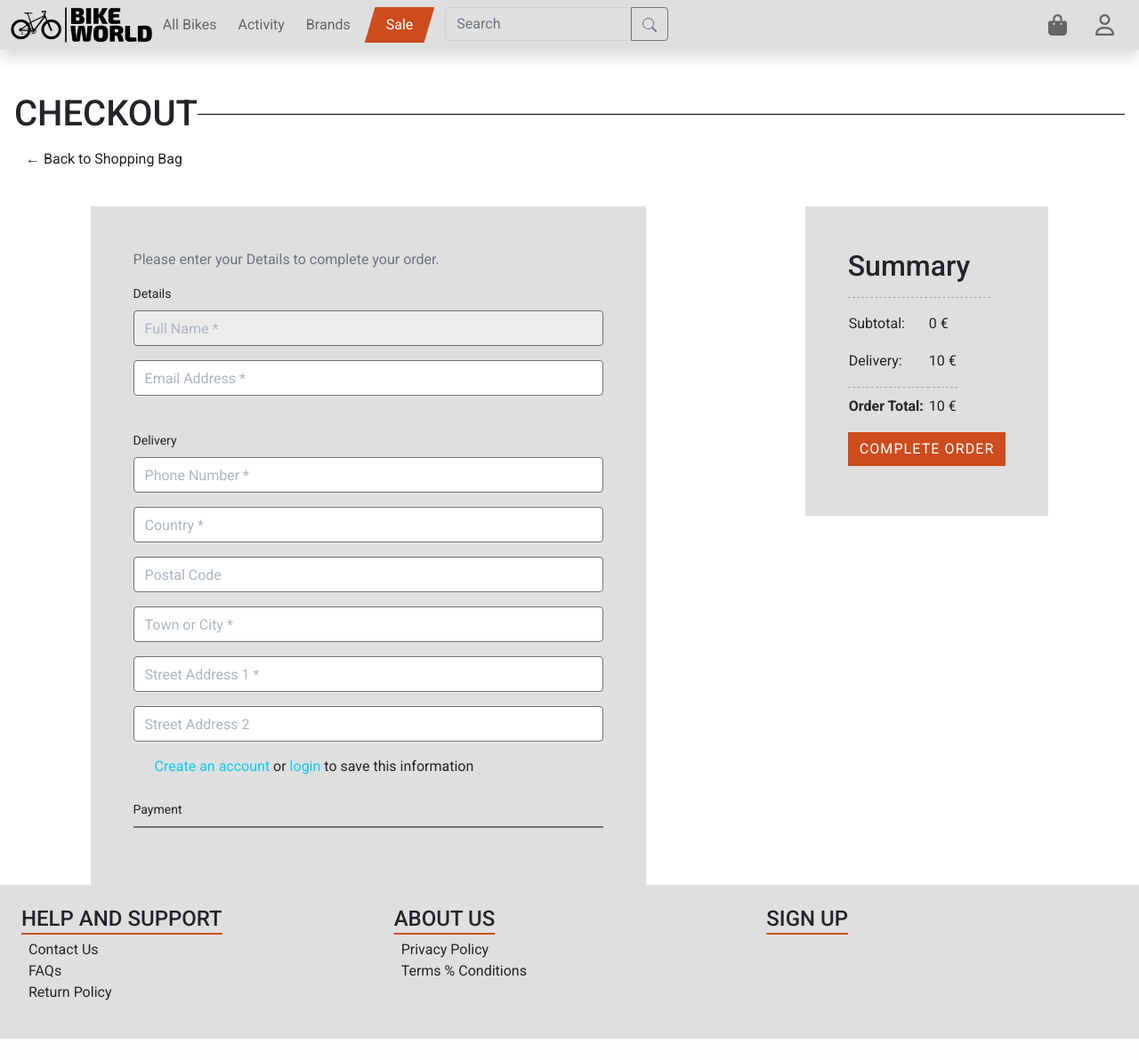
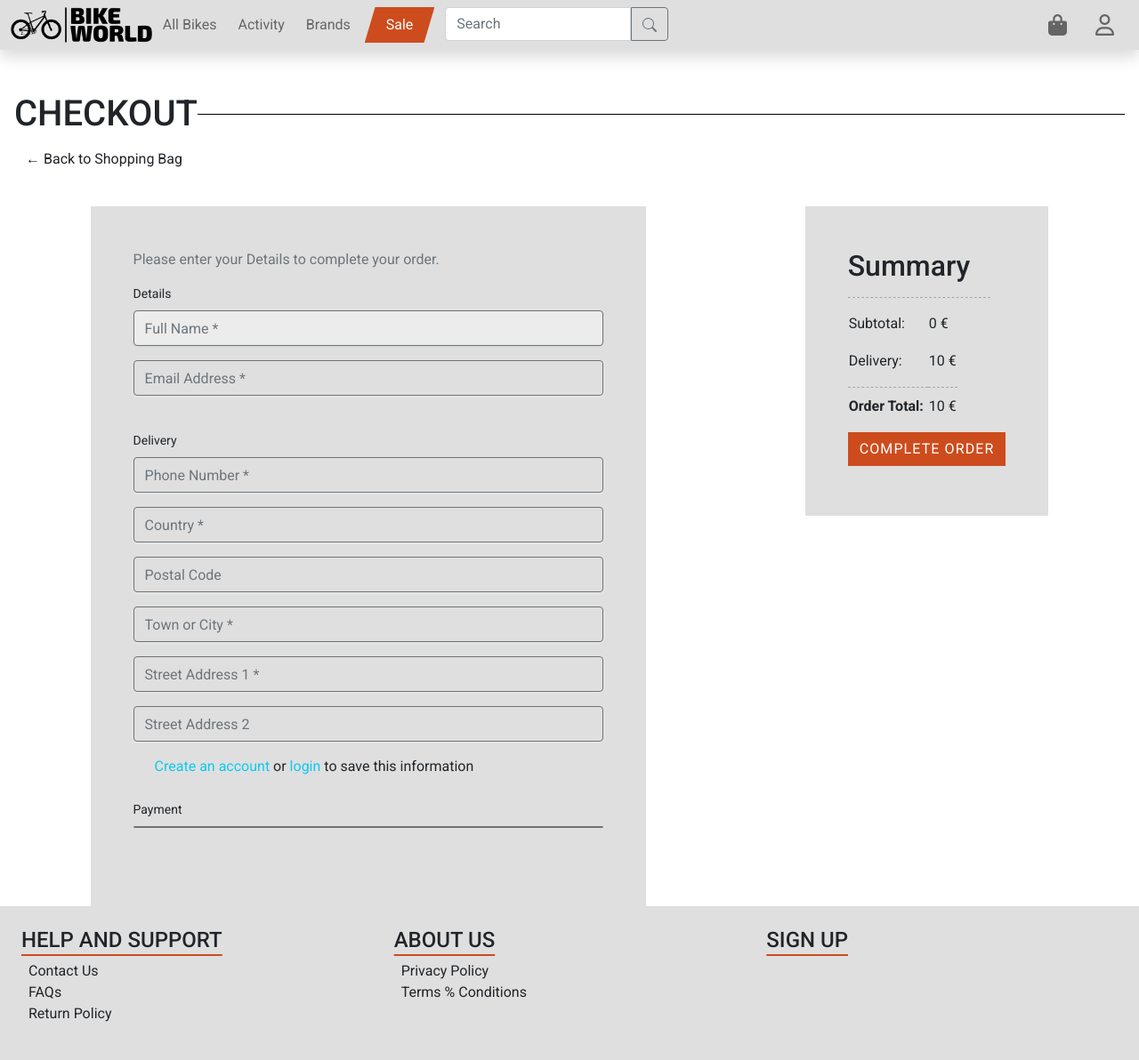
Before and after one commit to kerstin-w/Bike-World, a Django app: template checkout/templates/checkout/checkout.html in a window 1280 px wide. Shown: the whole page at 89% size. Before the commit the page ends 1168 px from the top, so only its background shows below. Run offline with Django 3.2, Linux system fonts and the light colour scheme; the template is opened without the code that fills it: values that come from a table or form of the project are taken from there, others are empty; some libraries are stand-ins or nearby versions.

Commit message:
style: Adjust color and styling for stripe form in checkout

```diff
--- a/checkout/static/checkout/css/checkout.css
+++ b/checkout/static/checkout/css/checkout.css
@@ -8,9 +8,6 @@
     right: .5rem;
 }
 
-.form-control {
-    background-color: transparent;
-}
 
 .form-control:focus {
     background-color: #ffffff63;
@@ -28,7 +25,28 @@
     height: 40px;
     padding: 10px 12px;
     border: 1px solid transparent;
-    background-color: white;
+    box-shadow: 0 1px 3px 0 #e6ebf1;
+    -webkit-transition: box-shadow 150ms ease;
+    transition: box-shadow 150ms ease;
+}
+
+.StripeElement--focus,
+.stripe-style-input:focus,
+.stripe-style-input:active {
+    box-shadow: 0 1px 3px 0 #cfd7df;
+}
+
+.StripeElement--webkit-autofill {
+    background-color: #fefde5 !important;
+}
+
+.StripeElement,
+.stripe-style-input {
+    box-sizing: border-box;
+    height: 40px;
+    padding: 10px 12px;
+    border: 1px solid transparent;
+    background-color: transparent;
     box-shadow: 0 1px 3px 0 #e6ebf1;
     -webkit-transition: box-shadow 150ms ease;
     transition: box-shadow 150ms ease;
@@ -45,7 +63,7 @@
 }
 
 .stripe-style-input::placeholder {
-    color: #aab7c4;
+    color: #6c757d;
 }
 
 @media only screen and (max-width: 575px) {
--- a/checkout/templates/checkout/checkout.html
+++ b/checkout/templates/checkout/checkout.html
@@ -48,10 +48,10 @@
                             {% endif %}
                         </div>
                     </fieldset>
-                    <fieldset class="">
+                    <fieldset class="mb-4">
                         <legend class="fieldset-label small text-black px-2 w-auto">Payment</legend>
                         <!-- A Stripe card element will go here -->
-                        <div class="mb-3" id="card-element"></div>
+                        <div class="mb-3 rounded" id="card-element"></div>
 
                         <!-- Used to display form errors -->
                         <div class="mb-3 text-danger" id="card-errors" role="alert"></div>
```
